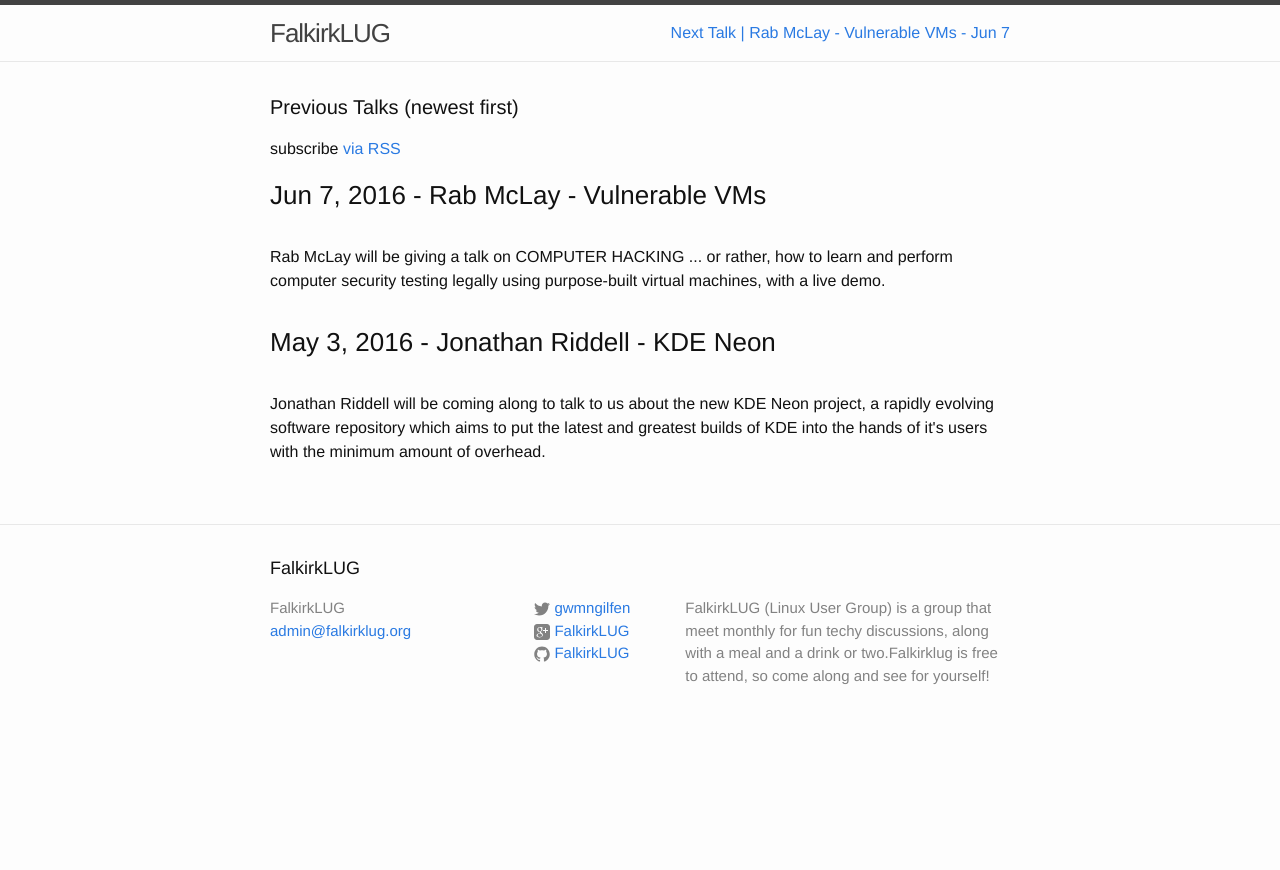
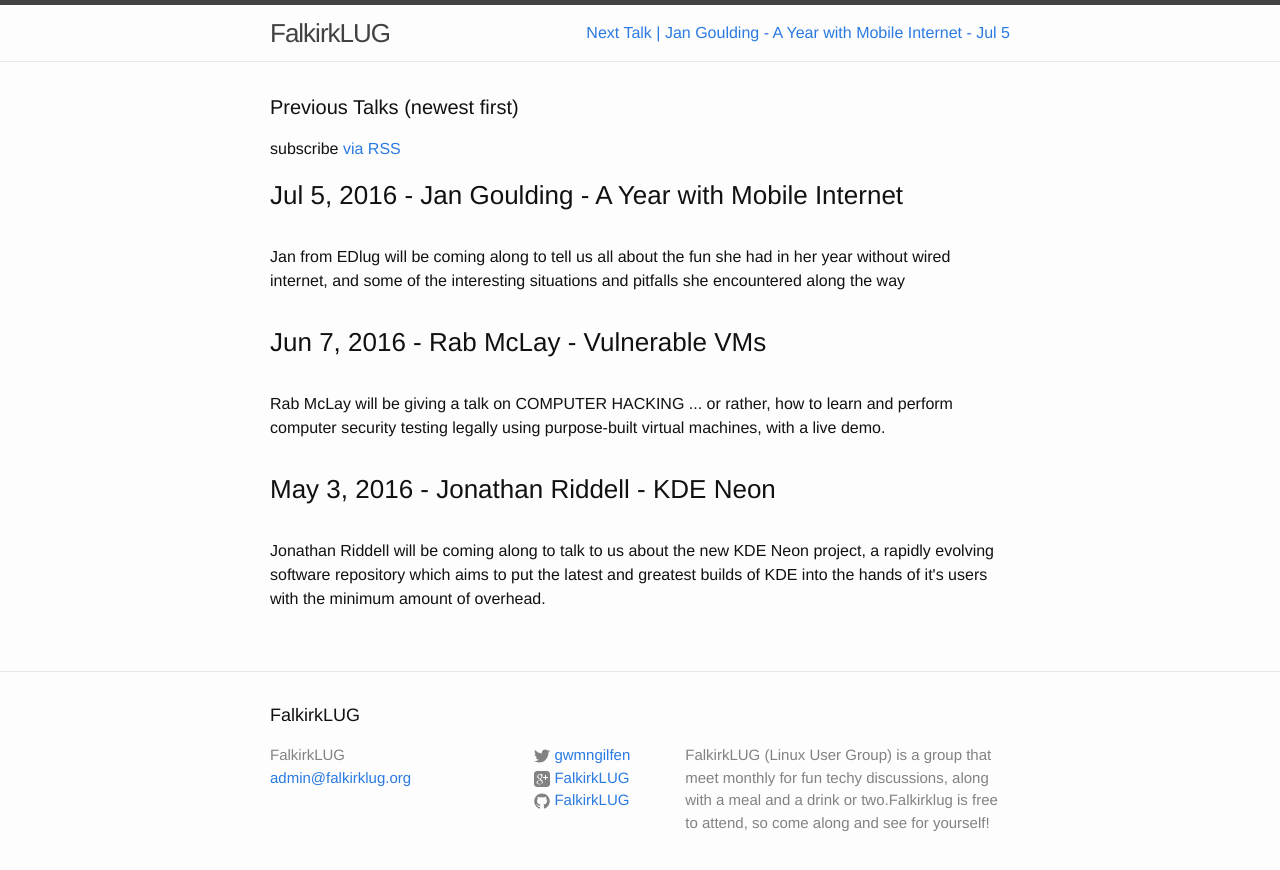
Before and after one commit to FalkirkLUG/FalkirkLUG.github.io, a Jekyll site: the page built from talks.md, in a window 1280 px wide. Shown: the top 870 px of the page. Built offline with Jekyll 4.4.1, drawn with Linux system fonts in a browser that asks for light colours.

Commit message:
Add July Speaker

```diff
--- a/_data/talks.yml
+++ b/_data/talks.yml
@@ -13,3 +13,10 @@
     Rab McLay will be giving a talk on COMPUTER HACKING ... or rather, how to
     learn and perform computer security testing legally using purpose-built
     virtual machines, with a live demo.
+- speaker: 'Jan Goulding'
+  title:   'A Year with Mobile Internet'
+  date: 2016-07-05
+  description: |
+    Jan from EDlug will be coming along to tell us all about the fun she had in
+    her year without wired internet, and some of the interesting situations and
+    pitfalls she encountered along the way
```
